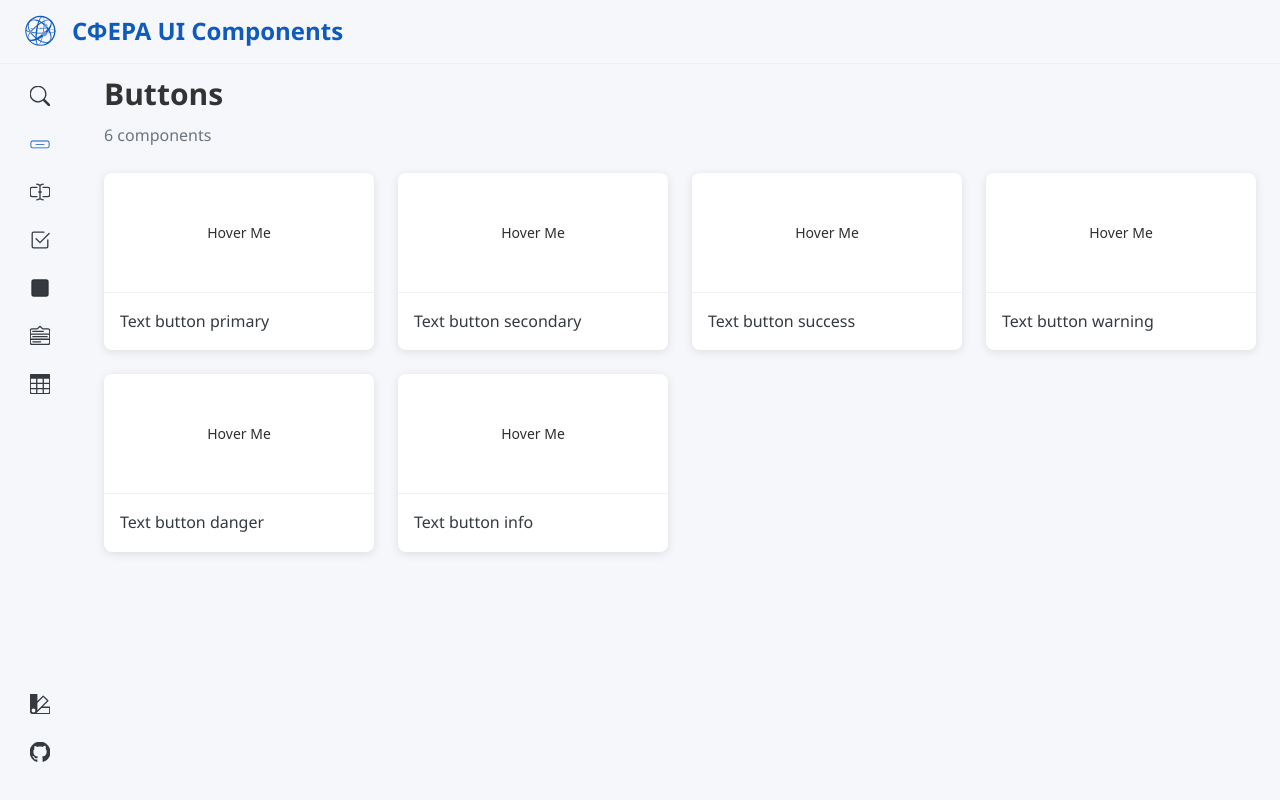
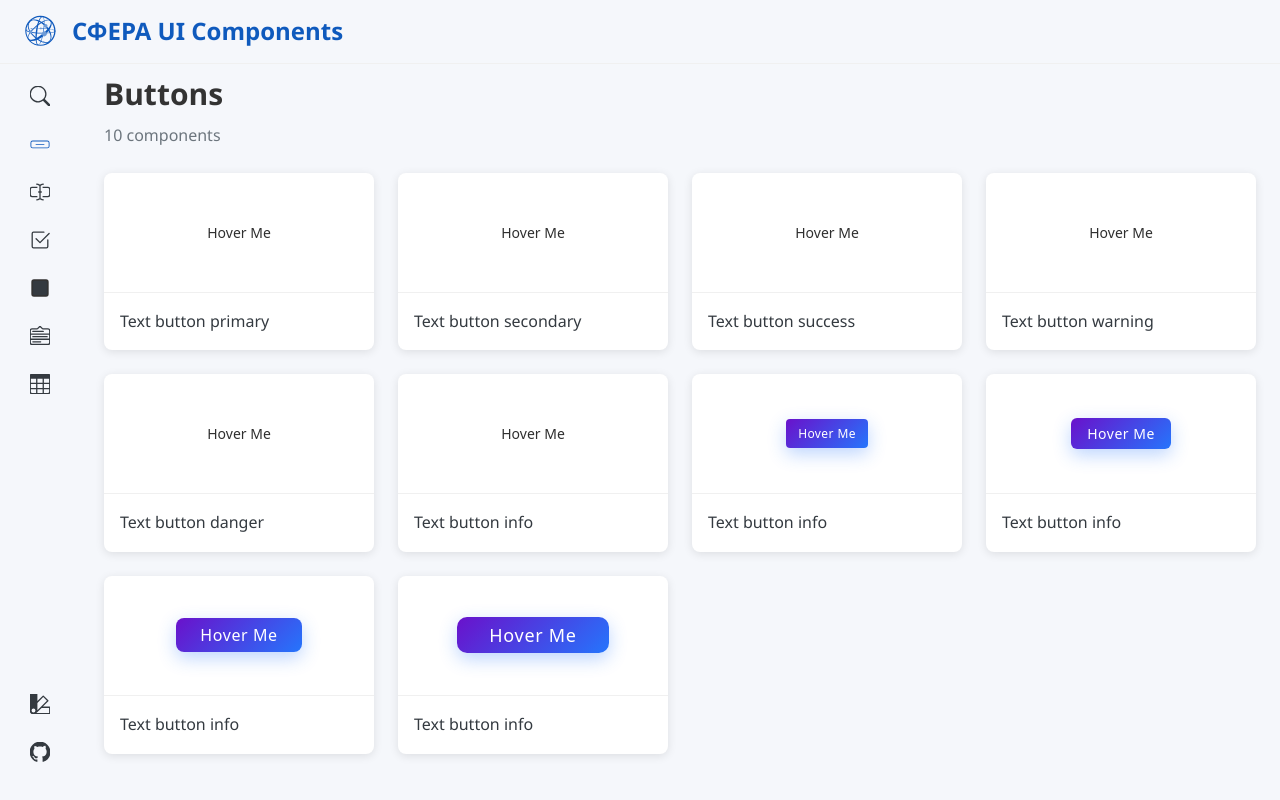
Before and after one commit to nikita20002000/sphere-web-fragments, a React (Vite) app: page / in a window 1280 px wide. Built offline with nearby package versions, Linux system fonts and the light colour scheme.

Commit message:
Created custom size button system in test mode

```diff
--- a/src/components/ui-components/buttons/Buttons.scss
+++ b/src/components/ui-components/buttons/Buttons.scss
@@ -84,3 +84,74 @@
 .bt-text.lg {
     font-size: var(--lg-btn-text-font-size);
 }
+
+
+.size-test {
+    color: #ffffff;
+    background: linear-gradient(135deg, #6a11cb 0%, #2575fc 100%);
+    border: none;
+    box-shadow: 0 6px 18px rgba(37, 117, 252, 0.3);
+    cursor: pointer;
+    transition: all 0.3s ease;
+    position: relative;
+    overflow: hidden;
+    outline: none;
+
+    &:hover {
+        transform: translateY(-3px);
+        box-shadow: 0 10px 25px rgba(37, 117, 252, 0.4);
+    }
+
+    &:active {
+        transform: translateY(1px);
+        box-shadow: 0 4px 12px rgba(37, 117, 252, 0.25);
+    }
+
+    &::before {
+        content: '';
+        position: absolute;
+        top: 0;
+        left: -100%;
+        width: 100%;
+        height: 100%;
+        background: linear-gradient(135deg, #2575fc 0%, #6a11cb 100%);
+        transition: left 0.5s;
+        z-index: -1;
+    }
+
+    &:hover::before {
+        left: 0;
+    }
+
+    &.xs {
+        padding: sizes.$xs-button-vertical-padding sizes.$xs-button-horizontal-padding;
+        font-size: sizes.$xs-button-font-size;
+        font-weight: fonts.$bt-light-font-weight;
+        letter-spacing: sizes.$xs-button-letter-spacing;
+        border-radius: sizes.$xs-button-border-radius;
+    }
+
+    &.sm {
+        padding: sizes.$xs-button-vertical-padding sizes.$sm-button-horizontal-padding;
+        font-size: sizes.$sm-button-font-size;
+        font-weight: fonts.$bt-light-font-weight;
+        letter-spacing: sizes.$sm-button-letter-spacing;
+        border-radius: sizes.$sm-button-border-radius;
+    }
+
+    &.md {
+        padding: sizes.$xs-button-vertical-padding sizes.$md-button-horizontal-padding;
+        font-size: sizes.$md-button-font-size;
+        font-weight: fonts.$bt-light-font-weight;
+        letter-spacing: sizes.$md-button-letter-spacing;
+        border-radius: sizes.$md-button-border-radius;
+    }
+
+    &.lg {
+        padding: sizes.$xs-button-vertical-padding sizes.$lg-button-horizontal-padding;
+        font-size: sizes.$lg-button-font-size;
+        font-weight: fonts.$bt-light-font-weight;
+        letter-spacing: sizes.$lg-button-letter-spacing;
+        border-radius: sizes.$lg-button-border-radius;
+    }
+}
--- a/src/components/ui-components/buttons/buttons.json
+++ b/src/components/ui-components/buttons/buttons.json
@@ -59,6 +59,45 @@
         "className": "bt-text info",
         "children": "Hover Me"
       }
+    },
+    {
+      "id": "btn-5",
+      "name": "Text button info",
+      "component": "Button",
+      "props": {
+        "className": "size-test xs",
+        "children": "Hover Me"
+      }
+    },
+
+    {
+      "id": "btn-5",
+      "name": "Text button info",
+      "component": "Button",
+      "props": {
+        "className": "size-test sm",
+        "children": "Hover Me"
+      }
+    },
+
+    {
+      "id": "btn-5",
+      "name": "Text button info",
+      "component": "Button",
+      "props": {
+        "className": "size-test md",
+        "children": "Hover Me"
+      }
+    },
+
+    {
+      "id": "btn-5",
+      "name": "Text button info",
+      "component": "Button",
+      "props": {
+        "className": "size-test lg",
+        "children": "Hover Me"
+      }
     }
   ]
 }
--- a/src/components/ui-components/styles/_fonts.scss
+++ b/src/components/ui-components/styles/_fonts.scss
@@ -1,6 +1,16 @@
 /* Fonts */
+
+// Fonts
 $bt-default-font: "system-ui";
+
+// Font weights
+$bt-light-font-weight: 300;
+$bt-normal-font-weight: 400;
 $bt-default-font-weight: 500;
+$bt-semibold-font-weight: 600;
+$bt-bold-font-weight: 700;
+
+
 $font-size-xs: 0.75rem;
 $font-size-sm: 0.875rem;
 $font-size-md: 1rem;
--- a/src/components/ui-components/styles/_sizes.scss
+++ b/src/components/ui-components/styles/_sizes.scss
@@ -1,3 +1,62 @@
 /* Sizes */
 $btn-text-height: 1.2rem;
 $btn-text-border: .4rem;
+
+// Horizontal and vertical paddings
+$xs-button-horizontal-padding: 0.75rem;
+$xs-button-vertical-padding: 0.375rem;
+
+$sm-button-horizontal-padding: 1rem;
+$sm-button-vertical-padding: 0.5rem;
+
+$md-button-horizontal-padding: 1.5rem;
+$md-button-vertical-padding: 0.75rem;
+
+$lg-button-horizontal-padding: 2rem;
+$lg-button-vertical-padding: 1rem;
+
+$xl-button-horizontal-padding: 2.5rem;
+$xl-button-vertical-padding: 1.25rem;
+
+// Additional padding
+$xxl-button-horizontal-padding: 3rem;
+$xxl-button-vertical-padding: 1.5rem;
+
+$xxs-button-horizontal-padding: 0.5rem;
+$xxs-button-vertical-padding: 0.25rem;
+
+// Font sizes
+$xs-button-font-size: 0.75rem;  // 12px
+$sm-button-font-size: 0.875rem; // 14px
+$md-button-font-size: 1rem;     // 16px
+$lg-button-font-size: 1.125rem; // 18px
+$xl-button-font-size: 1.25rem;  // 20px
+$xxl-button-font-size: 1.5rem;  // 24px
+$xxs-button-font-size: 0.625rem; // 10px
+
+// Minimal height
+$xs-button-min-height: 1.75rem;
+$sm-button-min-height: 2.25rem;
+$md-button-min-height: 2.75rem;
+$lg-button-min-height: 3.25rem;
+$xl-button-min-height: 3.75rem;
+$xxl-button-min-height: 4.25rem;
+$xxs-button-min-height: 1.5rem;
+
+// Border radius
+$xs-button-border-radius: 0.25rem;  // 4px
+$sm-button-border-radius: 0.375rem; // 6px
+$md-button-border-radius: 0.5rem;   // 8px
+$lg-button-border-radius: 0.625rem; // 10px
+$xl-button-border-radius: 0.75rem;  // 12px
+$xxl-button-border-radius: 1rem;    // 16px
+$xxs-button-border-radius: 0.1875rem; // 3px
+
+// Letter spacing
+$xs-button-letter-spacing: 0.025rem;  // 0.4px
+$sm-button-letter-spacing: 0.03125rem; // 0.5px
+$md-button-letter-spacing: 0.0375rem;  // 0.6px
+$lg-button-letter-spacing: 0.04375rem; // 0.7px
+$xl-button-letter-spacing: 0.05rem;    // 0.8px
+$xxl-button-letter-spacing: 0.0625rem; // 1px
+$xxs-button-letter-spacing: 0.01875rem; // 0.3px
```
